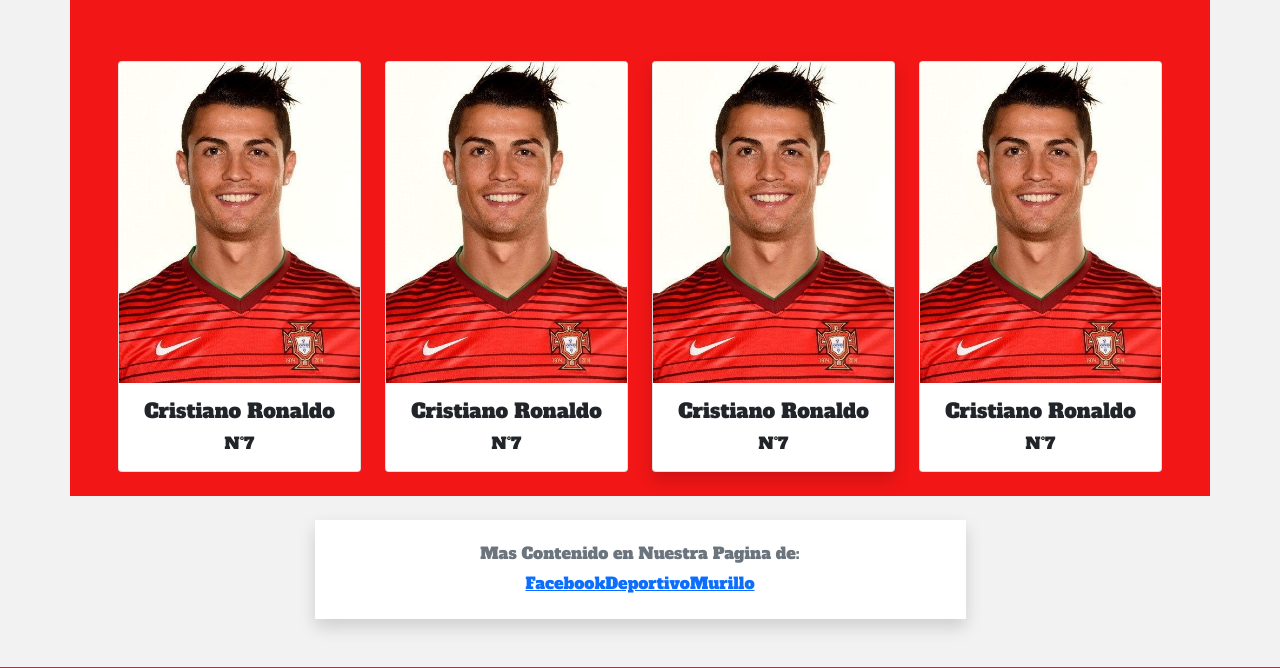
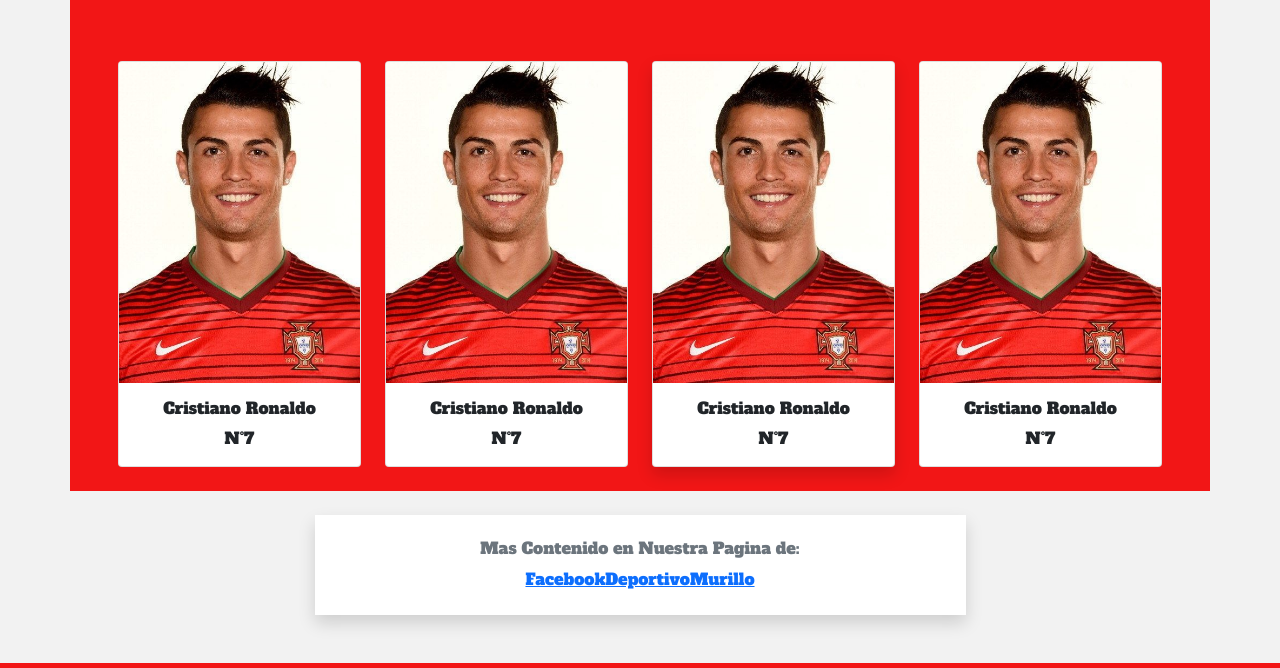
Before and after one commit to DanielSoteroF/ClubDeportivoMurillo, a plain HTML site: page index.html in a window 1280 px wide. Shown: the part 1349-2017 px from the top of the page. Drawn offline with nearby package versions, Linux system fonts and the light colour scheme.

Commit message:
Update index.html

```diff
--- a/index.html
+++ b/index.html
@@ -71,7 +71,7 @@
             <div class="card h-100">
               <img src="Imagenes/Cristiano.jpg" class="card-img-top" alt="...">
             <div class="card-body">
-              <h5 class="card-title">Cristiano Ronaldo</h5>
+              <h6 class="card-title">Cristiano Ronaldo</h6>
               <p class="card-text">N°7</p>
             </div>
           </div>
@@ -81,7 +81,7 @@
           <div class="card h-100">
             <img src="Imagenes/Cristiano.jpg" class="card-img-top" alt="...">
             <div class="card-body">
-              <h5 class="card-title">Cristiano Ronaldo</h5>
+              <h6 class="card-title">Cristiano Ronaldo</h6>
               <p class="card-text">N°7</p>
             </div>
           </div>
@@ -91,7 +91,7 @@
           <div class="card h-100 shadow" >
             <img src="Imagenes/Cristiano.jpg" class="card-img-top" alt="...">
             <div class="card-body">
-              <h5 class="card-title">Cristiano Ronaldo</h5>
+              <h6 class="card-title">Cristiano Ronaldo</h6>
               <p class="card-text">N°7</p>
             </div>
           </div>
@@ -101,7 +101,7 @@
           <div class="card h-100">
             <img src="Imagenes/Cristiano.jpg" class="card-img-top" alt="...">
             <div class="card-body">
-              <h5 class="card-title">Cristiano Ronaldo</h5>
+              <h6 class="card-title">Cristiano Ronaldo</h6>
               <p class="card-text">N°7</p>
             </div>
           </div>
```
